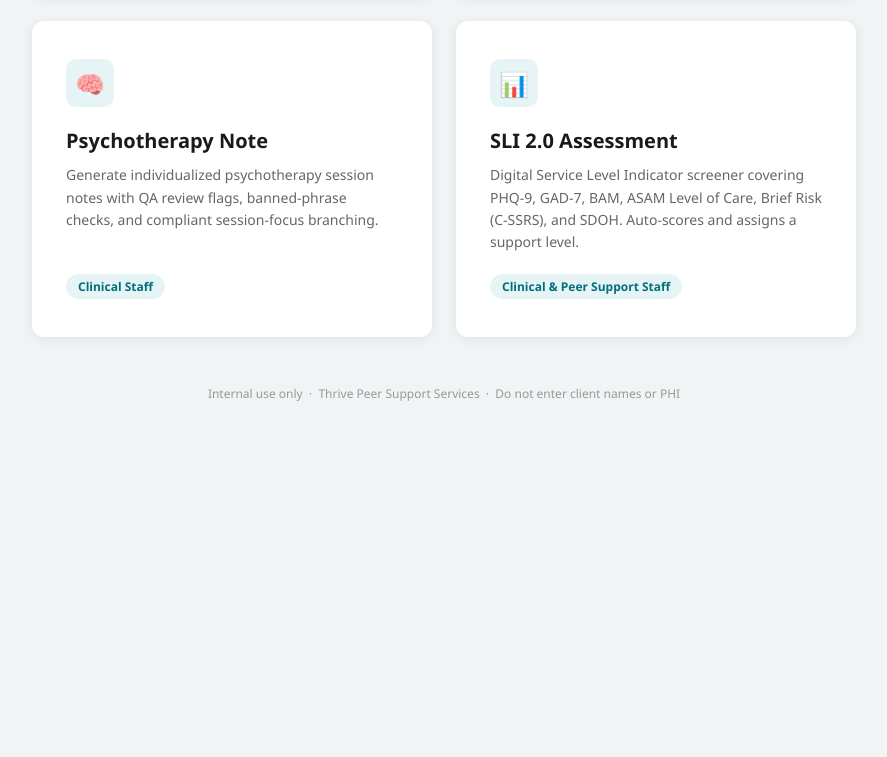
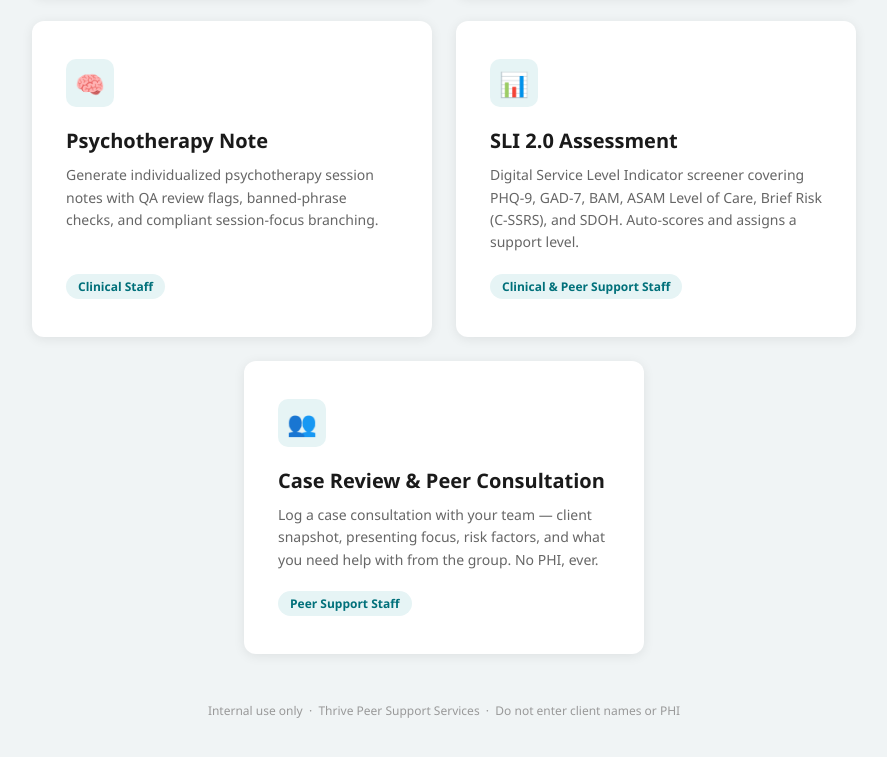
Before and after one commit to Thrive2026/Thrive-Tools, a website: page index.html in a window 1280 px wide. Shown: the part 485-1242 px from the top of the page, without its empty margins (196-1083 px from the left). Before the commit the page ends 927 px from the top, so only its background shows below. Drawn offline with Linux system fonts and the light colour scheme.

Commit message:
Add Case Review & Peer Consultation tool card

```diff
--- a/index.html
+++ b/index.html
@@ -140,6 +140,12 @@
       <p>Digital Service Level Indicator screener covering PHQ-9, GAD-7, BAM, ASAM Level of Care, Brief Risk (C-SSRS), and SDOH. Auto-scores and assigns a support level.</p>
       <span class="tool-badge">Clinical & Peer Support Staff</span>
     </a>
+    <a class="tool-card" href="case-review-hub.html">
+      <div class="tool-icon">👥</div>
+      <h2>Case Review &amp; Peer Consultation</h2>
+      <p>Log a case consultation with your team &mdash; client snapshot, presenting focus, risk factors, and what you need help with from the group. No PHI, ever.</p>
+      <span class="tool-badge">Peer Support Staff</span>
+    </a>
   </div>
 
   <div class="footer">
```
